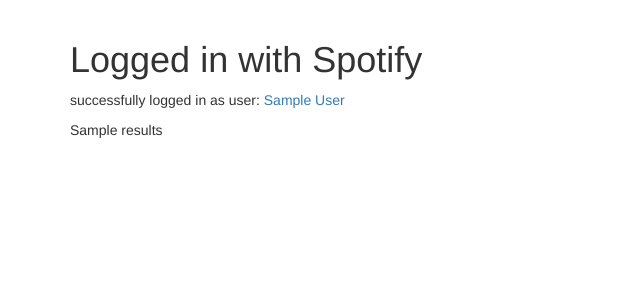
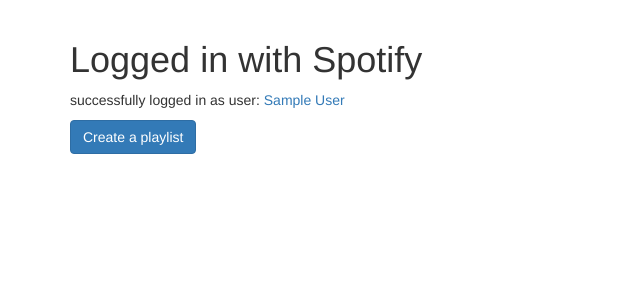
Before and after one commit to robin-foster-rf/spotify-trackpacker, a Flask app: template app/templates/callback.html in a window 1280 px wide. Shown: the part 93-393 px from the top of the page, without its empty margins (0-640 px from the left). Run offline with Flask 2, Linux system fonts and the light colour scheme; the template is opened without the code that fills it: most values are stand-ins (such as "Sample title", 1, 10 or a date in 2020); some libraries are stand-ins or nearby versions.

Commit message:
tweak callback page

```diff
--- a/app/templates/callback.html
+++ b/app/templates/callback.html
@@ -7,9 +7,5 @@
             {{ results.display_name }}
         </a>
     </p>
-    {% if results %}
-    <p>
-        {{ results }}
-    </p>
-    {% endif %}
+    <a href="{{ url_for('generate') }}" class="btn btn-primary">Create a playlist</a>
 {% endblock %}
```
